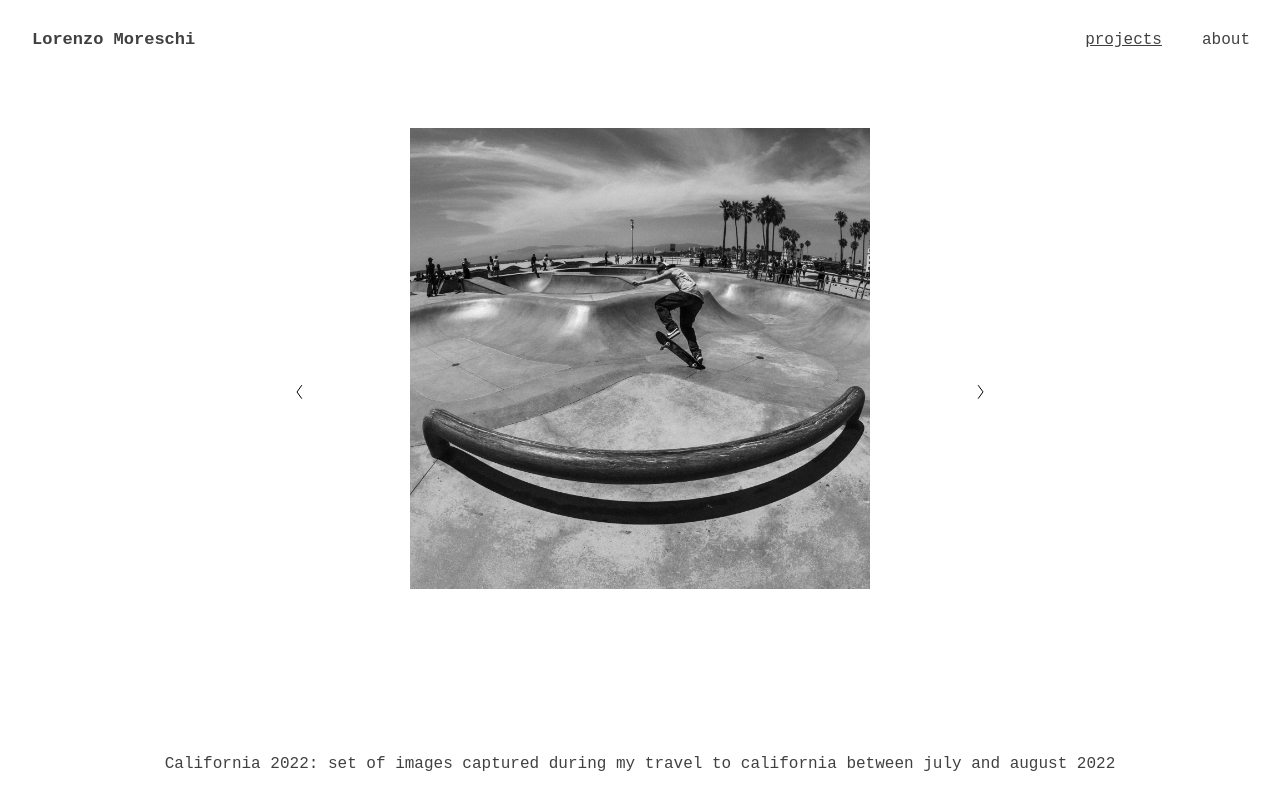
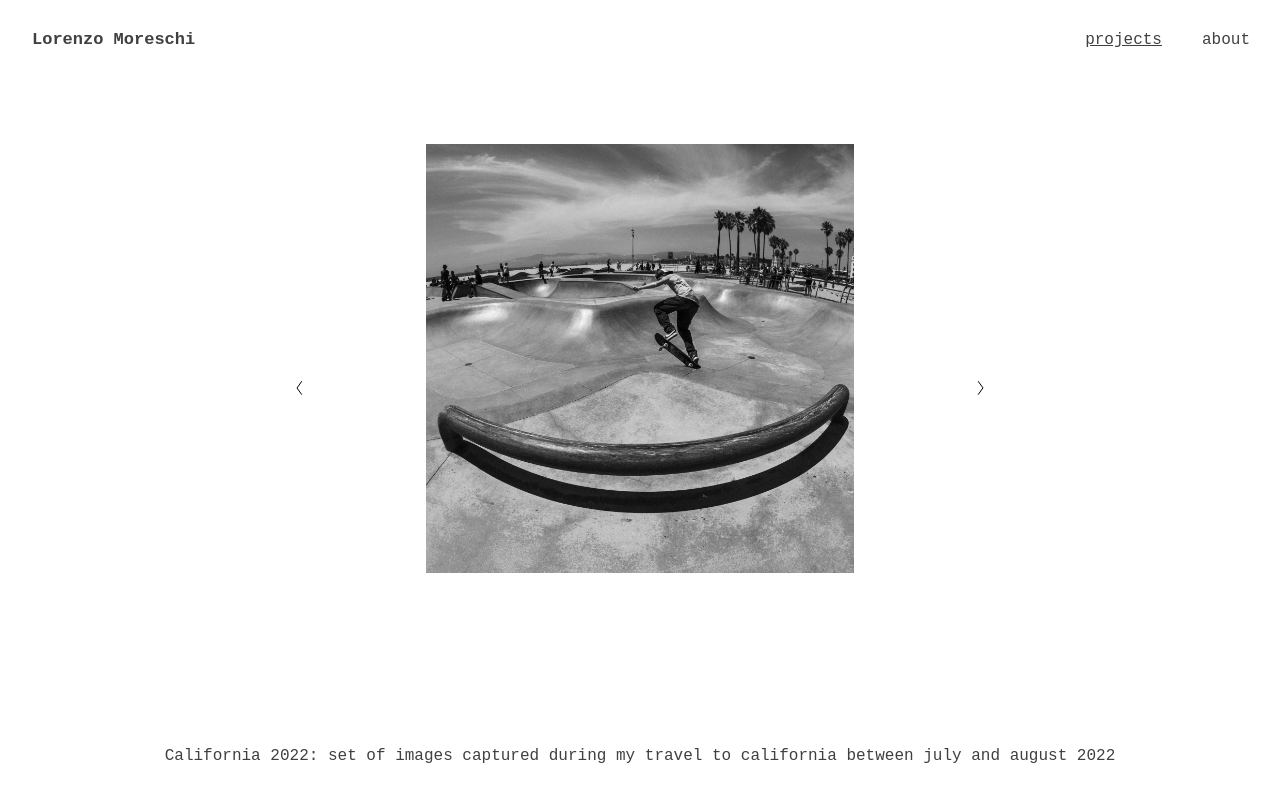
Before and after one commit to lorenzomore/portfolio, a Next.js app: page /projectsPage/california in a window 1280 px wide. Shown: the top 810 px of the page. Built offline with nearby package versions, Linux system fonts and the light colour scheme.

Commit message:
fixes and improvements

```diff
--- a/app/components/Carousel/Carousel.module.css
+++ b/app/components/Carousel/Carousel.module.css
@@ -17,6 +17,7 @@
   display: grid;
   justify-content: center;
   min-width: 0;
+  padding: 1rem;
 
 }
 
--- a/app/globals.css
+++ b/app/globals.css
@@ -9,7 +9,7 @@
 
 
 body {
-  color: #000000BF;
+  color: #404040;
   background-color: #FFFFFF;
   font-family: 'Courier New', monospace;
   font-size: 16px;
@@ -24,7 +24,7 @@ body {
 
 @media (prefers-color-scheme: dark) {
   body{
-    background-color:#000000BF;
+    background-color:#404040;
     color:#FFFFFF;
   }
 }
--- a/app/layout.tsx
+++ b/app/layout.tsx
@@ -9,8 +9,8 @@ export const metadata: Metadata = {
 
 export const viewport: Viewport = {
   themeColor: [
-    { media: '(prefers-color-scheme: light)', color: 'cyan' },
-    { media: '(prefers-color-scheme: dark)', color: 'black' },
+    { media: '(prefers-color-scheme: light)', color: 'white' },
+    { media: '(prefers-color-scheme: dark)', color: '#404040' },
   ],
   initialScale: 1,
   width: "device-width",
```
